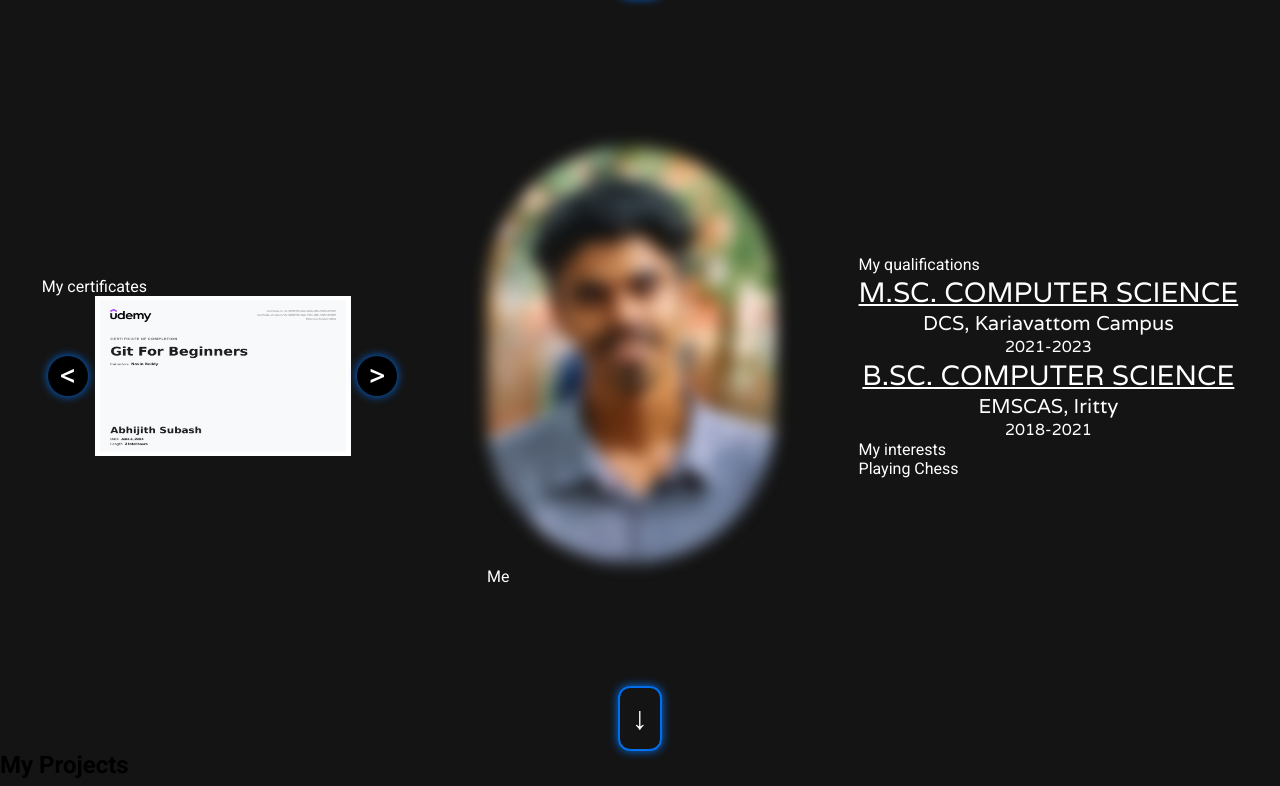
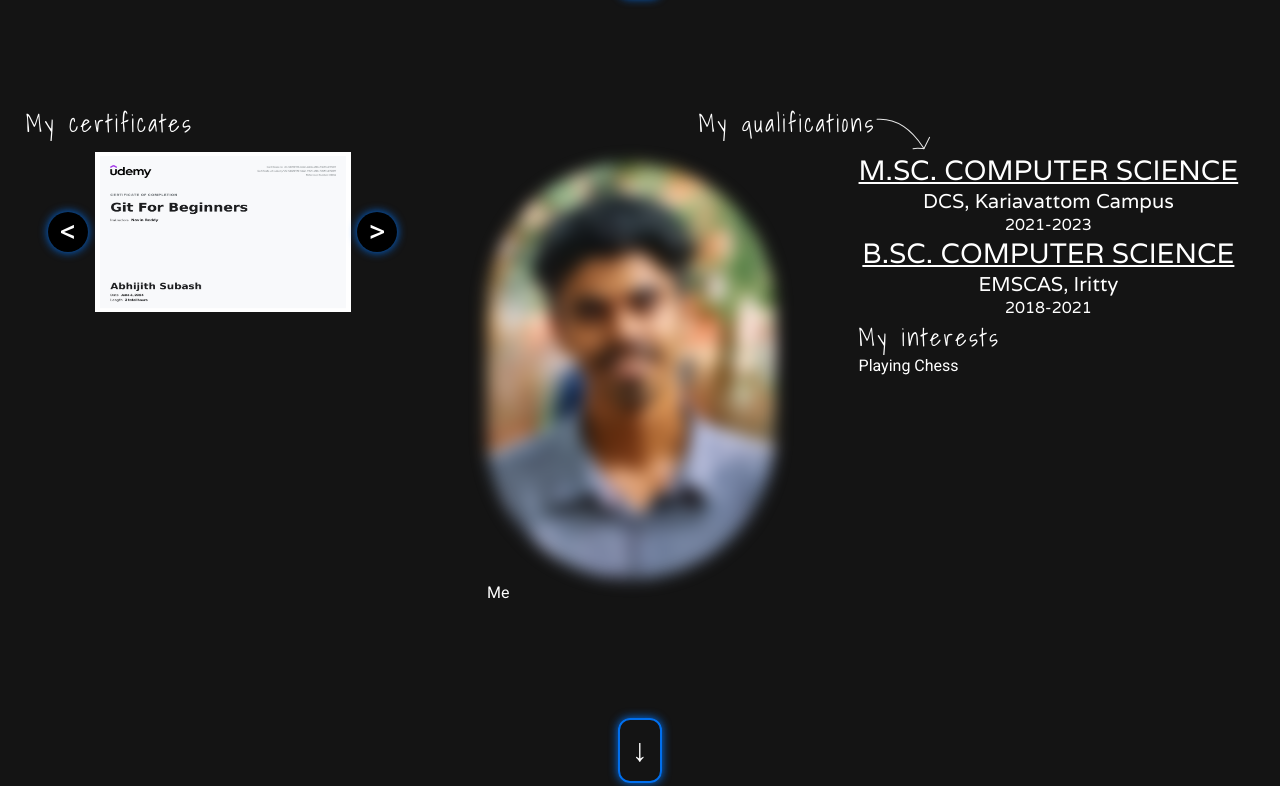
Before and after one commit to abhijith-07/blue-portfolio, a React (Vite) app: page / in a window 1280 px wide. Shown: the part 679-1465 px from the top of the page. Built offline with nearby package versions, Linux system fonts and the light colour scheme.

Commit message:
added: new typography and styles to about

```diff
--- a/src/index.css
+++ b/src/index.css
@@ -1,5 +1,6 @@
 @import url('https://fonts.googleapis.com/css2?family=Bebas+Neue&family=Roboto:ital,wght@0,100;0,300;0,400;0,500;0,700;0,900;1,100;1,300;1,400;1,500;1,700;1,900&display=swap');
 @import url('https://fonts.googleapis.com/css2?family=Varela&display=swap');
+@import url('https://fonts.googleapis.com/css2?family=Shadows+Into+Light&display=swap');
 
 *{
     padding: 0;
@@ -23,6 +24,7 @@
     /* Fonts  */
     --font-primary: "Roboto", sans-serif;
     --font-secondary: "Varela", sans-serif;
+    --font-decorative: "Shadows Into Light", cursive;
 }
 
 body {
--- a/src/pages/About/About.jsx
+++ b/src/pages/About/About.jsx
@@ -7,7 +7,9 @@ function About({aboutRef, projectsRef}) {
         <styles.Wrapper ref={aboutRef}>
             <styles.SkillContainer>
                 <styles.Certificates>
-                    <p className="certificate-heading">My certificates</p>
+                    <div className="span-heading certificate-heading">
+                        <span>My certificates</span>
+                    </div>
                     <div className="certificate-container">
                         <i className="left-arrow">&lt;</i>
                         <img src="images/certificates/git.jpg" alt="" className="certificate-image" />
@@ -27,7 +29,10 @@ function About({aboutRef, projectsRef}) {
                 <p className="me">Me</p>
             </styles.ImageContainer>
             <styles.QualificationContainer>
-                <p className="qualification-heading">My qualifications</p>
+                <div className="span-heading qualification-heading">
+                    <span>My qualifications</span>
+                    <img src="images/arrows/qualifications.svg" alt="" />
+                </div>
                 <div className="qualifications">
                     <div className="qualification qualification-1">
                         <div className="qualification-name">M.Sc. Computer Science</div>
@@ -41,7 +46,7 @@ function About({aboutRef, projectsRef}) {
                     </div>
                 </div>
                 <div className="interests">
-                    <p className="interest-heading">My interests</p>
+                    <p className="span-heading interest-heading">My interests</p>
                     <div className="interest interest-1">Playing Chess</div>
                 </div>
             </styles.QualificationContainer>
--- a/src/pages/About/About.styles.js
+++ b/src/pages/About/About.styles.js
@@ -1,17 +1,34 @@
-import styled from "styled-components"
+import styled, {css} from "styled-components"
+
+const spanHeading = css`
+    .span-heading {
+        font-family: var(--font-decorative);
+        font-size: 1.5rem;
+        letter-spacing: 0.1em;
+    }
+`
 
 const styles = {
     Wrapper: styled.section`
         display: flex;
         justify-content: space-around;
         align-items: center;
-        height: calc(100vh - 10rem);
+        height: calc(100vh - 8rem);
         padding-top: 6rem;
         color: var(--font-light);
+        ${spanHeading}
     `,
     SkillContainer: styled.div`
+        height: 80%;
     `,
     Certificates: styled.div`
+        position: relative;
+        .certificate-heading {
+            display: flex;
+            position: absolute;
+            top: -3rem;
+            left: -1rem;
+        }
         img {
             width: 16rem;
             height: 10rem;
@@ -51,6 +68,22 @@ const styles = {
         }
     `,
     QualificationContainer: styled.div`
+        height: 80%;
+        position: relative;
+        .qualification-heading {
+            display: flex;
+            position: absolute;
+            top: -3rem;
+            left: -10rem;
+        }
+        .qualification-arrow {
+            display: inline;
+        }
+        .arrow {
+            stroke: var(--font-light);
+            fill: none;
+            marker-end: url(#arrowhead);
+        }
         .qualifications {
             text-align: center;
             font-family: var(--font-secondary);
```
Also changed, not shown: public/images/arrows/qualifications.svg (added).
